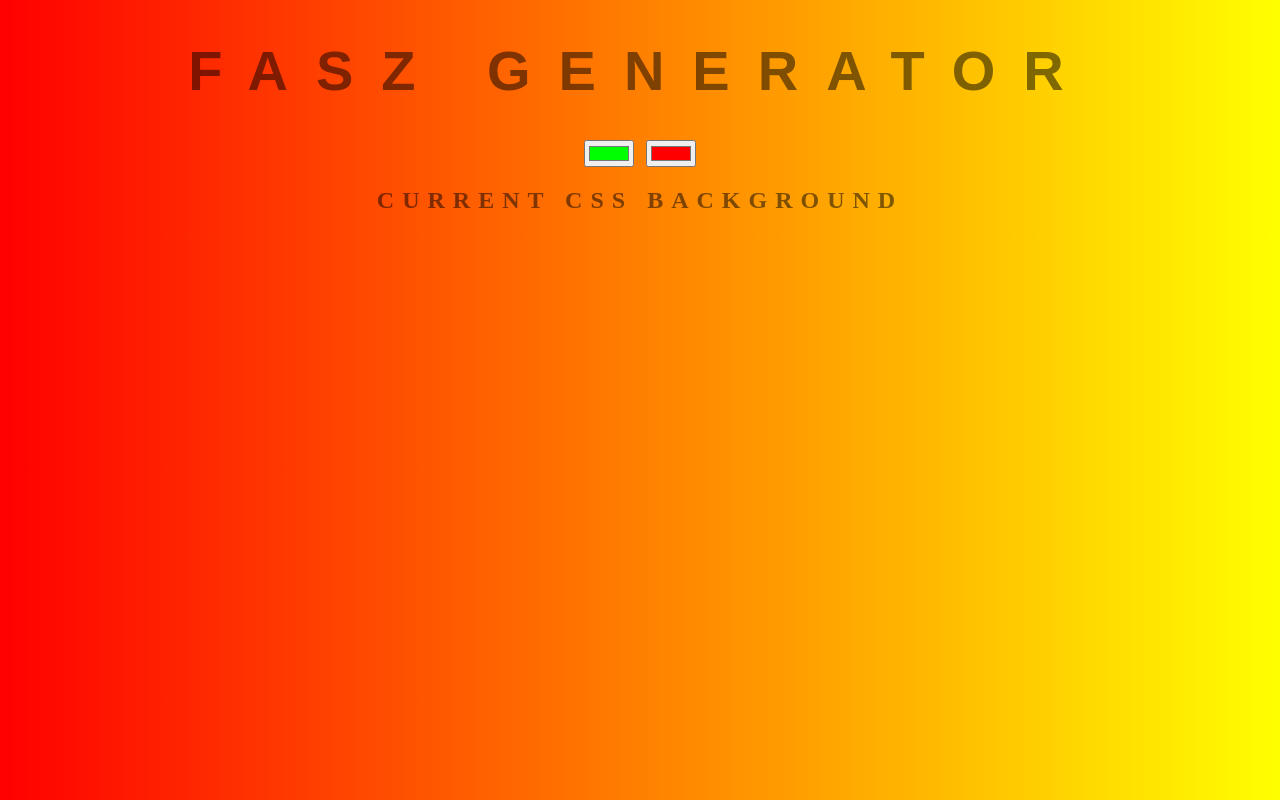
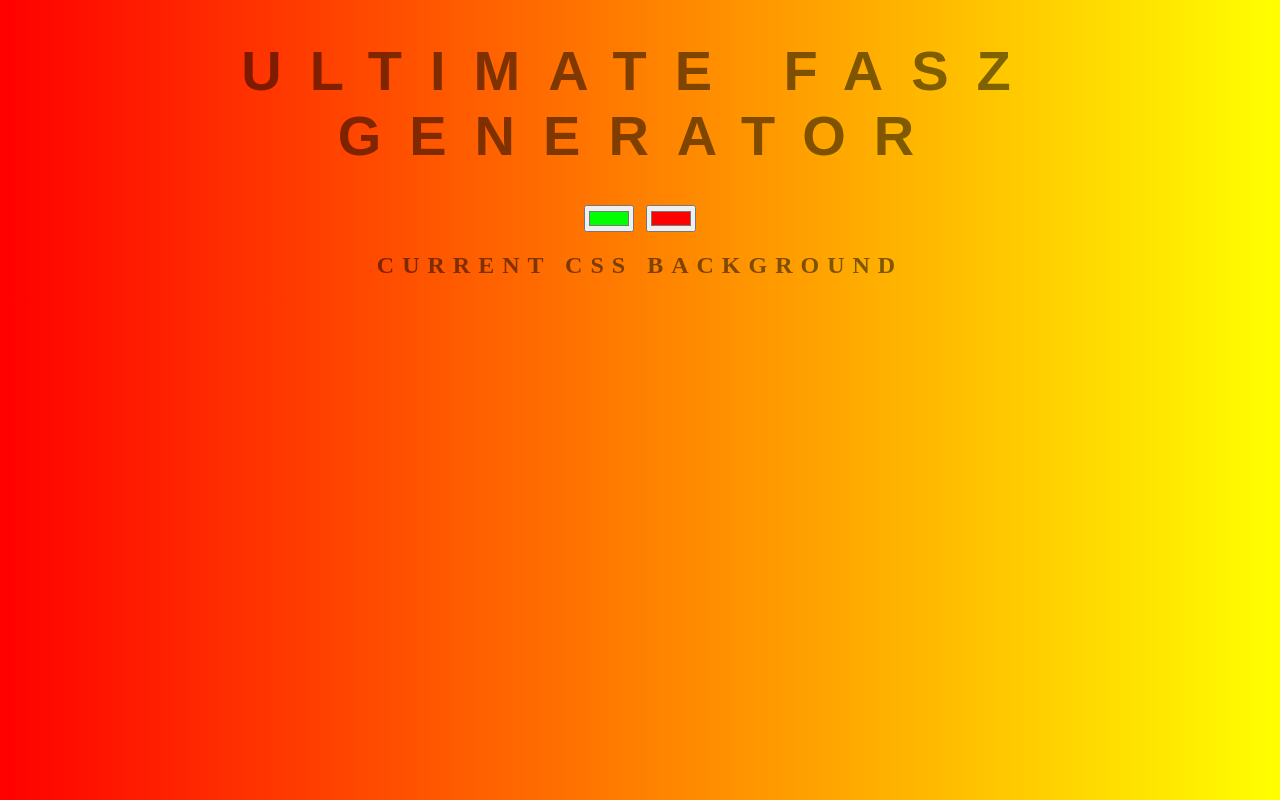
Before and after one commit to phuzat/test, a plain HTML site: page index.html in a window 1280 px wide. Drawn offline with Linux system fonts and the light colour scheme.

Commit message:
irtam bele

```diff
--- a/index.html
+++ b/index.html
@@ -5,7 +5,7 @@
 	<link rel="stylesheet" type="text/css" href="style.css">
 </head>
 <body id="gradient">
-	<h1>fasz Generator</h1>
+	<h1>ultimate fasz Generator</h1>
 	<input class="color1" type="color" name="color1" value="#00ff00">
 	<input class="color2" type="color" name="color2" value="#ff0000">
 	<h2>Current CSS Background</h2>
```
